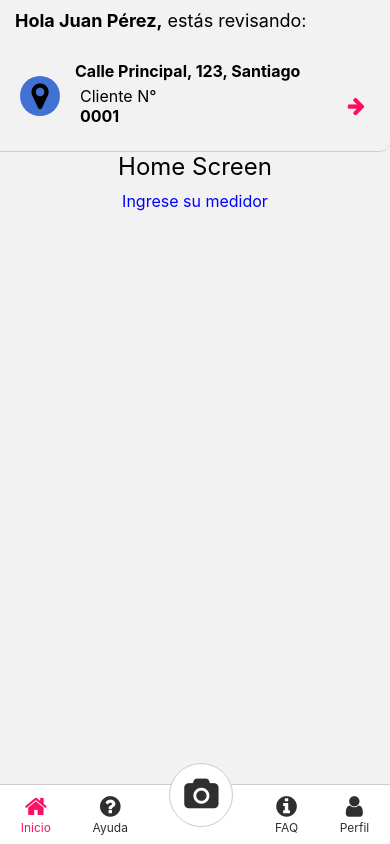
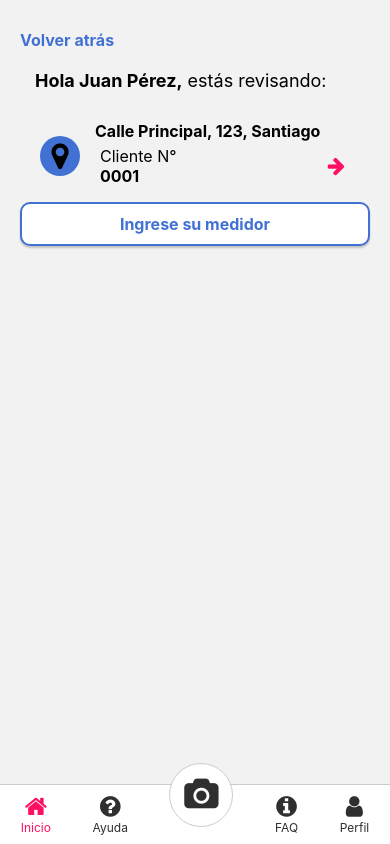
Before and after one commit to Miladatasys/AwesomeProject, a React Native app: screen /HomeScreen in a window 390 px wide. Built offline with nearby package versions, Linux system fonts and the light colour scheme.

Commit message:
Nuevos componentes - Barra horizontal - Flujo de navegación

```diff
--- a/src/components/CustomBottomBar.js/BottomBar.js
+++ b/src/components/CustomBottomBar.js/BottomBar.js
@@ -1,12 +1,46 @@
-import React, { useState } from 'react';
+import React, { useState, useEffect } from 'react';
 import { View, TouchableOpacity, Text, StyleSheet } from 'react-native';
-import Icon from 'react-native-vector-icons/FontAwesome'; // Por ejemplo, utilizando FontAwesome como librería de íconos
+import Icon from 'react-native-vector-icons/FontAwesome';
+import { useNavigation, useRoute, useFocusEffect } from '@react-navigation/native'; // Importar la navegación y la ruta
 
 const BottomBar = () => {
+  const navigation = useNavigation();
+  const route = useRoute(); // Obtener la ruta actual
+
   const [activeTab, setActiveTab] = useState('home');
+
+  // Actualizar la pestaña activa cuando la ruta cambia
+  useFocusEffect(
+    React.useCallback(() => {
+      switch (route.name) {
+        case 'HomeScreen':
+          setActiveTab('home');
+          break;
+        case 'HelpScreen':
+          setActiveTab('help');
+          break;
+        // Agregar más casos según sea necesario para otras pantallas
+        default:
+          setActiveTab('home');
+          break;
+      }
+    }, [route.name])
+  );
 
   const handleTabPress = (tabName) => {
     setActiveTab(tabName);
+    switch (tabName) {
+      case 'home':
+        navigation.navigate('HomeScreen');
+        break;
+      case 'help':
+        navigation.navigate('HelpScreen');
+        break;
+      // Agregar más condiciones según sea necesario para otras pestañas
+      default:
+        navigation.navigate('HomeScreen');
+        break;
+    }
   };
 
   return (
@@ -50,13 +84,13 @@ const styles = StyleSheet.create({
     left: 0,
     right: 0,
     bottom: 0,
-    height: 60, // Ajusta la altura según tus necesidades
-    backgroundColor: '#fff', // Color de fondo
-    flexDirection: 'row', // Dirección de los elementos
-    justifyContent: 'space-around', // Ajuste de los elementos dentro de la barra
-    alignItems: 'center', // Alineación vertical
-    borderTopWidth: 1, // Borde superior
-    borderTopColor: '#ccc', // Color del borde superior
+    height: 60,
+    backgroundColor: '#fff',
+    flexDirection: 'row',
+    justifyContent: 'space-around',
+    alignItems: 'center',
+    borderTopWidth: 1,
+    borderTopColor: '#ccc',
   },
   tab: {
     alignItems: 'center',
--- a/src/navigation/index.js
+++ b/src/navigation/index.js
@@ -13,6 +13,8 @@ import AdminForgotPasswordScreen from '../screens/AdminForgotPassword/AdminForgo
 import AdminHomeScreen from '../screens/AdminHomeScreen/AdminHomeScreen';
 import AdminNewPasswordScreen from '../screens/AdminNewPasswordScreen/AdminNewPasswordScreen';
 import AddressScreen from '../screens/AddressScreen/AddressScreen';
+import ClientNumberScreen from '../screens/ClientNumberScreen/ClientNumberScreen';
+import HelpScreen from "../screens/HelpScreen/HelpScreen";
 
 
 const Stack = createNativeStackNavigator();
@@ -32,6 +34,8 @@ const Navigation = () => {
                 <Stack.Screen name="AdminHomeScreen" component={AdminHomeScreen} />
                 <Stack.Screen name="AdminNewPassword" component={AdminNewPasswordScreen} />
                 <Stack.Screen name="AddressScreen" component={AddressScreen} />
+                <Stack.Screen name="ClientNumberScreen" component={ClientNumberScreen} />
+                <Stack.Screen name="HelpScreen" component={HelpScreen} />
             </Stack.Navigator>
         </NavigationContainer>
     );
--- a/src/screens/AddressScreen/AddressScreen.js
+++ b/src/screens/AddressScreen/AddressScreen.js
@@ -1,9 +1,10 @@
 import React, { useState, useEffect } from 'react';
-import { View, Text, StyleSheet, TextInput, KeyboardAvoidingView, Platform, ScrollView, Alert } from 'react-native';
+import { View, Text, StyleSheet, TextInput, KeyboardAvoidingView, Platform, Alert, TouchableOpacity } from 'react-native';
 import DropDownPicker from 'react-native-dropdown-picker';
 import { SafeAreaView } from 'react-native-safe-area-context';
 import CustomButton from '../../components/CustomButton';
 import comunasData from '../../components/data/Comunas.json';
+import { useNavigation } from '@react-navigation/native'; // Importar useNavigation
 
 const AddressScreen = () => {
   const [region, setRegion] = useState(null);
@@ -12,6 +13,7 @@ const AddressScreen = () => {
   const [comunasList, setComunasList] = useState([]);
   const [openRegion, setOpenRegion] = useState(false);
   const [openComuna, setOpenComuna] = useState(false);
+  const navigation = useNavigation(); // Usar useNavigation
 
   const regionOptions = comunasData.map(region => ({
     label: region.region,
@@ -37,8 +39,8 @@ const AddressScreen = () => {
       return;
     }
 
-    // Aquí puedes manejar el envío del formulario
-    console.log(`Región: ${region}, Comuna: ${comuna}, Dirección: ${direccion}`);
+    // Navegar a ClientNumberScreen sin datos falsos
+    navigation.navigate('ClientNumberScreen');
   };
 
   return (
@@ -47,7 +49,9 @@ const AddressScreen = () => {
         behavior={Platform.OS === "ios" ? "padding" : "height"}
         style={styles.root}
       >
-        <ScrollView contentContainerStyle={styles.scrollContainer}>
+        <TouchableOpacity style={styles.backButton} onPress={() => navigation.goBack()}>
+          <Text style={styles.backButtonText}>Volver atrás</Text>
+        </TouchableOpacity>
         <View style={styles.inputContainer}>
           <Text style={styles.label}>Región:</Text>
           <DropDownPicker
@@ -63,6 +67,7 @@ const AddressScreen = () => {
             onChangeValue={(value) => setRegion(value)}
             zIndex={3000}
             zIndexInverse={1000}
+            listMode="MODAL"  // Usar un modal para mostrar todas las opciones
           />
         </View>
 
@@ -81,7 +86,8 @@ const AddressScreen = () => {
             disabled={!region}
             onChangeValue={(value) => setComuna(value)}
             zIndex={2000}
-              zIndexInverse={2000}
+            zIndexInverse={1000}
+            listMode="MODAL"  // Usar un modal para mostrar todas las opciones
           />
         </View>
 
@@ -96,9 +102,8 @@ const AddressScreen = () => {
         </View>
 
         <View style={styles.buttonContainer}>
-            <CustomButton text="Enviar" onPress={onSubmit} />
+          <CustomButton text="Buscar" onPress={onSubmit} />
         </View>
-        </ScrollView>
       </KeyboardAvoidingView>
     </SafeAreaView>
   );
@@ -111,10 +116,6 @@ const styles = StyleSheet.create({
   root: {
     flex: 1,
     padding: 20,
-  },
-  scrollContainer: {
-    flexGrow: 1,
-    justifyContent: 'center',
   },
   label: {
     width: '100%',
@@ -148,6 +149,14 @@ const styles = StyleSheet.create({
     alignItems: 'center',
     marginTop: 20,
   },
+  backButton: {
+    marginBottom: 20,
+  },
+  backButtonText: {
+    fontSize: 16,
+    color: '#4271d4',
+    fontWeight: 'bold',
+  },
 });
 
 export default AddressScreen;
--- /dev/null
+++ b/src/screens/ClientNumberScreen/ClientNumberScreen.js
@@ -0,0 +1,47 @@
+import React from 'react';
+import { View, Text, StyleSheet } from 'react-native';
+import { useNavigation } from '@react-navigation/native';
+import CustomButton from '../../components/CustomButton';
+
+const ClientNumberScreen = () => {
+  const navigation = useNavigation();
+
+  return (
+    <View style={styles.container}>
+      <Text style={styles.title}>Tu número de cliente es:</Text>
+      <Text style={styles.clientNumber}>[Pendiente de implementación]</Text>
+      <View style={styles.buttonContainer}>
+        <CustomButton
+          text="Aceptar"
+          onPress={() => navigation.navigate('HomeScreen')}
+        />
+      </View>
+    </View>
+  );
+};
+
+const styles = StyleSheet.create({
+  container: {
+    flex: 1,
+    justifyContent: 'center',
+    alignItems: 'center',
+    padding: 20,
+  },
+  title: {
+    fontSize: 20,
+    marginBottom: 10,
+    color: '#2F2F2F',
+  },
+  clientNumber: {
+    fontSize: 24,
+    fontWeight: 'bold',
+    marginBottom: 20,
+    color: '#2F2F2F',
+  },
+  buttonContainer: {
+    alignItems: 'center',
+    marginTop: 20,
+  },
+});
+
+export default ClientNumberScreen;
--- /dev/null
+++ b/src/screens/HelpScreen/HelpScreen.js
@@ -0,0 +1,186 @@
+import React, { useState } from 'react';
+import { View, Text, TextInput, StyleSheet, TouchableOpacity, Alert } from 'react-native';
+import DropDownPicker from 'react-native-dropdown-picker';
+import { SafeAreaView } from 'react-native-safe-area-context';
+import { useNavigation } from '@react-navigation/native';
+
+const HelpScreen = () => {
+    const cliente = {
+        nombre: "Juan Pérez",
+        direccion: {
+            calle: "Calle Principal",
+            numero: "123",
+            comuna: "Santiago",
+            numeroCliente: "0001"
+        }
+    };
+
+    const [motivo, setMotivo] = useState(null);
+    const [comentario, setComentario] = useState('');
+    const [openMotivo, setOpenMotivo] = useState(false);
+
+    const navigation = useNavigation();
+
+    const motivoOptions = [
+        { label: 'Reclamo', value: 'Reclamo' },
+        { label: 'Consulta', value: 'Consulta' },
+        { label: 'Solicitud', value: 'Solicitud' },
+    ];
+
+    const handleEnviar = () => {
+        if (!motivo) {
+            Alert.alert('Error', 'Por favor, seleccione un motivo.');
+            return;
+        }
+        if (!comentario) {
+            Alert.alert('Error', 'Por favor, ingrese un comentario.');
+            return;
+        }
+        Alert.alert(
+            'Éxito',
+            'Mensaje enviado con éxito.',
+            [
+                {
+                    text: 'OK',
+                    onPress: () => navigation.navigate('HomeScreen'),
+                }
+            ]
+        );
+    };
+
+    const handleBackPress = () => {
+        Alert.alert(
+            "¿Estás seguro?",
+            "¿Quieres volver al inicio?",
+            [
+                {
+                    text: "No",
+                    style: "cancel"
+                },
+                {
+                    text: "Sí",
+                    onPress: () => navigation.navigate('HomeScreen')
+                }
+            ]
+        );
+    };
+
+    return (
+        <SafeAreaView style={styles.safeArea}>
+            <View style={styles.container}>
+                <TouchableOpacity style={styles.backButton} onPress={handleBackPress}>
+                    <Text style={styles.backButtonText}>Volver</Text>
+                </TouchableOpacity>
+                <Text style={styles.title}>Suministro del Cliente</Text>
+                <View style={styles.clientInfo}>
+                    <Text style={styles.infoText}>Nombre: {cliente.nombre}</Text>
+                    <Text style={styles.infoText}>Dirección: {cliente.direccion.calle} {cliente.direccion.numero}, {cliente.direccion.comuna}</Text>
+                    <Text style={styles.infoText}>Número de Cliente: {cliente.direccion.numeroCliente}</Text>
+                </View>
+                <Text style={styles.label}>Motivo:</Text>
+                <DropDownPicker
+                    open={openMotivo}
+                    value={motivo}
+                    items={motivoOptions}
+                    setOpen={setOpenMotivo}
+                    setValue={setMotivo}
+                    containerStyle={styles.dropdownContainer}
+                    style={styles.dropdown}
+                    dropDownContainerStyle={styles.dropdownContainerStyle}
+                    placeholder="Seleccione un motivo"
+                />
+                <Text style={styles.label}>Comentario:</Text>
+                <TextInput
+                    style={styles.input}
+                    placeholder="Ingrese su comentario"
+                    value={comentario}
+                    onChangeText={setComentario}
+                    multiline
+                />
+                <TouchableOpacity style={styles.button} onPress={handleEnviar}>
+                    <Text style={styles.buttonText}>Enviar</Text>
+                </TouchableOpacity>
+            </View>
+        </SafeAreaView>
+    );
+};
+
+const styles = StyleSheet.create({
+    safeArea: {
+        flex: 1,
+    },
+    container: {
+        flex: 1,
+        padding: 20,
+    },
+    backButton: {
+        alignSelf: 'flex-start',
+        marginBottom: 10,
+    },
+    backButtonText: {
+        fontSize: 16,
+        color: '#4271d4',
+        fontWeight: 'bold',
+    },
+    title: {
+        fontSize: 24,
+        marginBottom: 20,
+        fontWeight: 'bold',
+        textAlign: 'center',
+        color: '#2F2F2F',
+    },
+    clientInfo: {
+        marginBottom: 20,
+    },
+    infoText: {
+        fontSize: 16,
+        marginBottom: 5,
+        color: '#2F2F2F',
+    },
+    label: {
+        fontSize: 16,
+        marginBottom: 5,
+        color: '#2F2F2F',
+    },
+    dropdownContainer: {
+        width: '100%',
+        marginBottom: 20,
+    },
+    dropdown: {
+        backgroundColor: '#fafafa',
+    },
+    dropdownContainerStyle: {
+        backgroundColor: '#fafafa',
+    },
+    input: {
+        width: '100%',
+        height: 100,
+        borderWidth: 1,
+        borderColor: '#F6F6F6',
+        borderRadius: 5,
+        paddingHorizontal: 10,
+        paddingTop: 10,
+        color: '#2F2F2F',
+        marginBottom: 20,
+        textAlignVertical: 'top',
+    },
+    button: {
+        backgroundColor: '#FE0F64',
+        borderRadius: 10,
+        paddingVertical: 10,
+        paddingHorizontal: 20,
+        alignItems: 'center',
+        shadowColor: '#000',
+        shadowOffset: { width: 0, height: 2 },
+        shadowOpacity: 0.2,
+        shadowRadius: 2,
+        elevation: 5,
+    },
+    buttonText: {
+        fontSize: 16,
+        color: '#FFFFFF',
+        fontWeight: 'bold',
+    },
+});
+
+export default HelpScreen;
--- a/src/screens/HomeScreen/HomeScreen.js
+++ b/src/screens/HomeScreen/HomeScreen.js
@@ -1,6 +1,5 @@
 import React from "react";
-import { View, Text, TouchableOpacity } from "react-native";
-import CustomButton from "../../components/CustomButton";
+import { View, Text, TouchableOpacity, StyleSheet, Alert } from "react-native";
 import BottomBar from "../../components/CustomBottomBar.js/BottomBar";
 import ClientHeader from "../../components/CustomHeader/ClientHeader";
 import { useNavigation } from "@react-navigation/native";
@@ -22,13 +21,32 @@ const HomeScreen = () => {
         navigation.navigate('AddressScreen');
     };
 
+    const handleBackPress = () => {
+        Alert.alert(
+            "¿Estás seguro?",
+            "¿Quieres volver al inicio de sesión?",
+            [
+                {
+                    text: "No",
+                    style: "cancel"
+                },
+                {
+                    text: "Sí",
+                    onPress: () => navigation.navigate('SignIn')
+                }
+            ]
+        );
+    };
+
     return (
         <>
-            <View>
+            <View style={styles.container}>
+                <TouchableOpacity style={styles.backButton} onPress={handleBackPress}>
+                    <Text style={styles.backButtonText}>Volver atrás</Text>
+                </TouchableOpacity>
                 <ClientHeader nombreCliente={cliente.nombre} direccion={cliente.direccion} />
-                <Text style={{ fontSize: 24, alignSelf: 'center' }}>Home Screen</Text>
-                <TouchableOpacity onPress={handleNavigateToAddMeter}>
-                    <Text style={{ fontSize: 16, color: 'blue', textAlign: 'center', marginTop: 10 }}>Ingrese su medidor</Text>
+                <TouchableOpacity style={styles.button} onPress={handleNavigateToAddMeter}>
+                    <Text style={styles.buttonText}>Ingrese su medidor</Text>
                 </TouchableOpacity>
             </View>
             <BottomBar />
@@ -36,4 +54,42 @@ const HomeScreen = () => {
     );
 };
 
+const styles = StyleSheet.create({
+    container: {
+        flex: 1,
+        padding: 20,
+        justifyContent: 'flex-start',
+    },
+    backButton: {
+        alignSelf: 'flex-start',
+        marginVertical: 10,
+    },
+    backButtonText: {
+        fontSize: 16,
+        color: '#4271d4',
+        fontWeight: 'bold',
+    },
+    button: {
+        backgroundColor: '#FFFFFF',
+        borderColor: '#4271d4',
+        borderWidth: 2,
+        borderRadius: 10,
+        paddingVertical: 10,
+        paddingHorizontal: 20,
+        alignItems: 'center',
+        marginTop: -10,
+        shadowColor: '#000',
+        shadowOffset: { width: 0, height: 2 },
+        shadowOpacity: 0.2,
+        shadowRadius: 2,
+        elevation: 5,
+    },
+    buttonText: {
+        fontSize: 16,
+        color: '#4271d4',
+        textAlign: 'center',
+        fontWeight: 'bold',
+    },
+});
+
 export default HomeScreen;
```
Also changed, not shown: src/screens/FAQScreen/FAQScreen.js (added). Lines whose indentation alone changed are shown as unchanged.
